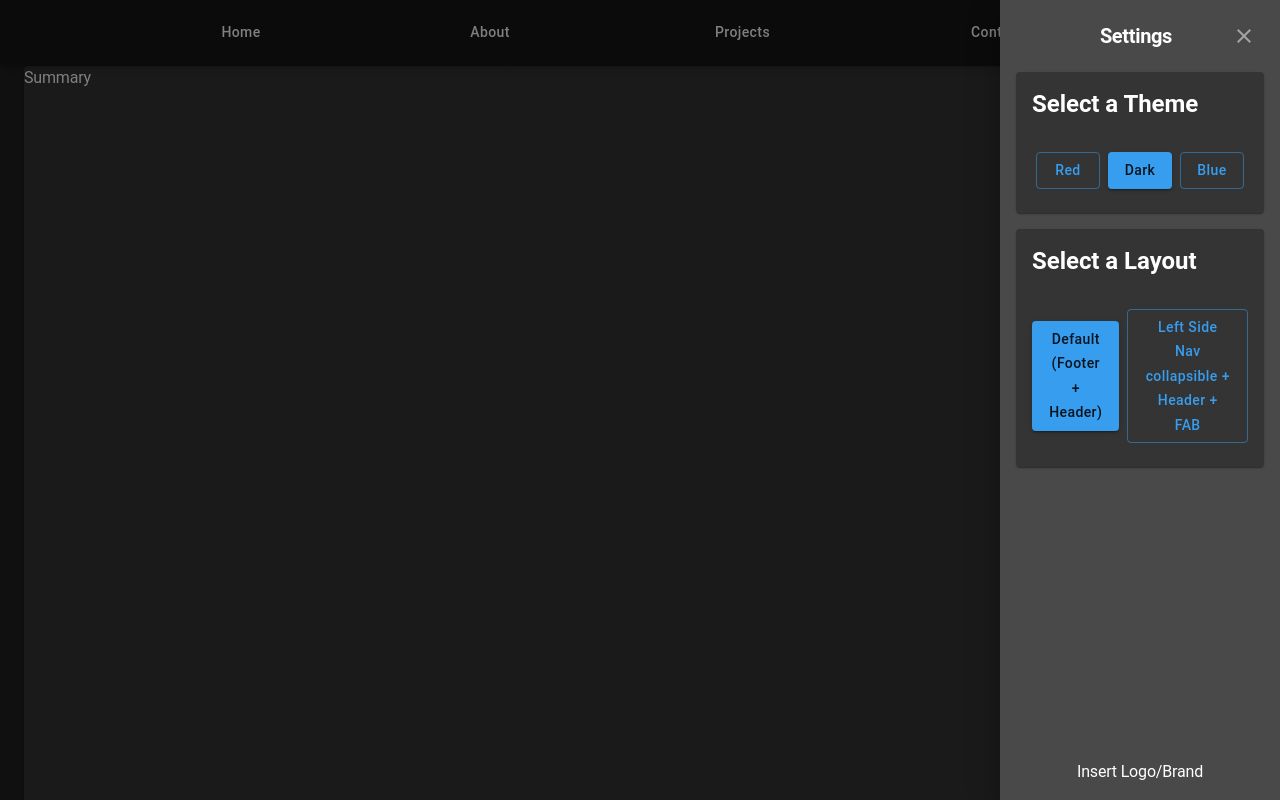
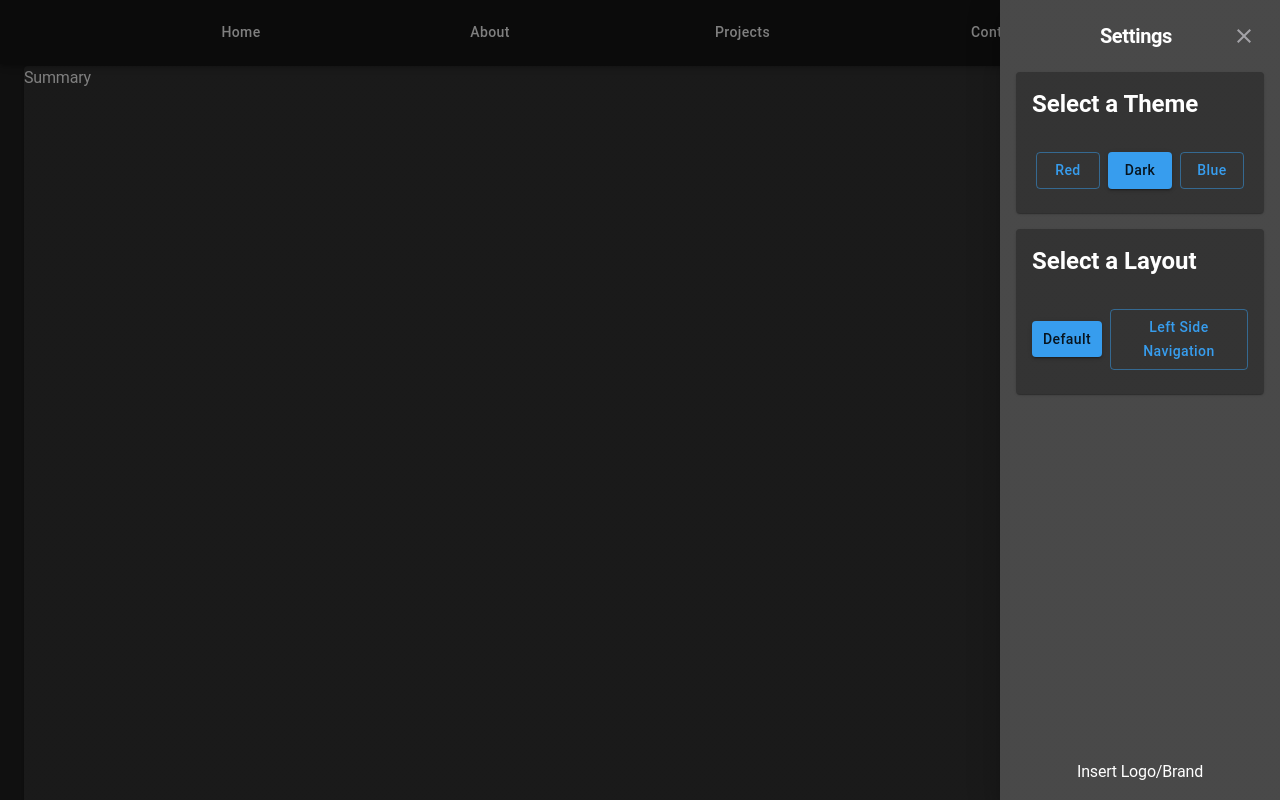
Before and after one commit to alcash55/Portfolio, a React (Vite) app: page / in a window 1280 px wide. Both pictures are taken after a click on the button "Open Settings Drawer". Shown: the top 800 px of the page. Built offline with nearby package versions, Linux system fonts and the light colour scheme.

Commit message:
fix content + size of buttons

```diff
--- a/src/components/AppShell/InternalComponents/LayoutButton.tsx
+++ b/src/components/AppShell/InternalComponents/LayoutButton.tsx
@@ -19,7 +19,7 @@ export const LayoutButton = () => {
         }
         onClick={() => toggleLayout("default")}
       >
-        Default (Footer + Header)
+        Default
       </Button>
       <Button
         variant={
@@ -29,7 +29,7 @@ export const LayoutButton = () => {
         }
         onClick={() => toggleLayout("sideNav")}
       >
-        Left Side Nav collapsible + Header + FAB
+        Left Side Navigation
       </Button>
     </Stack>
   );
```
